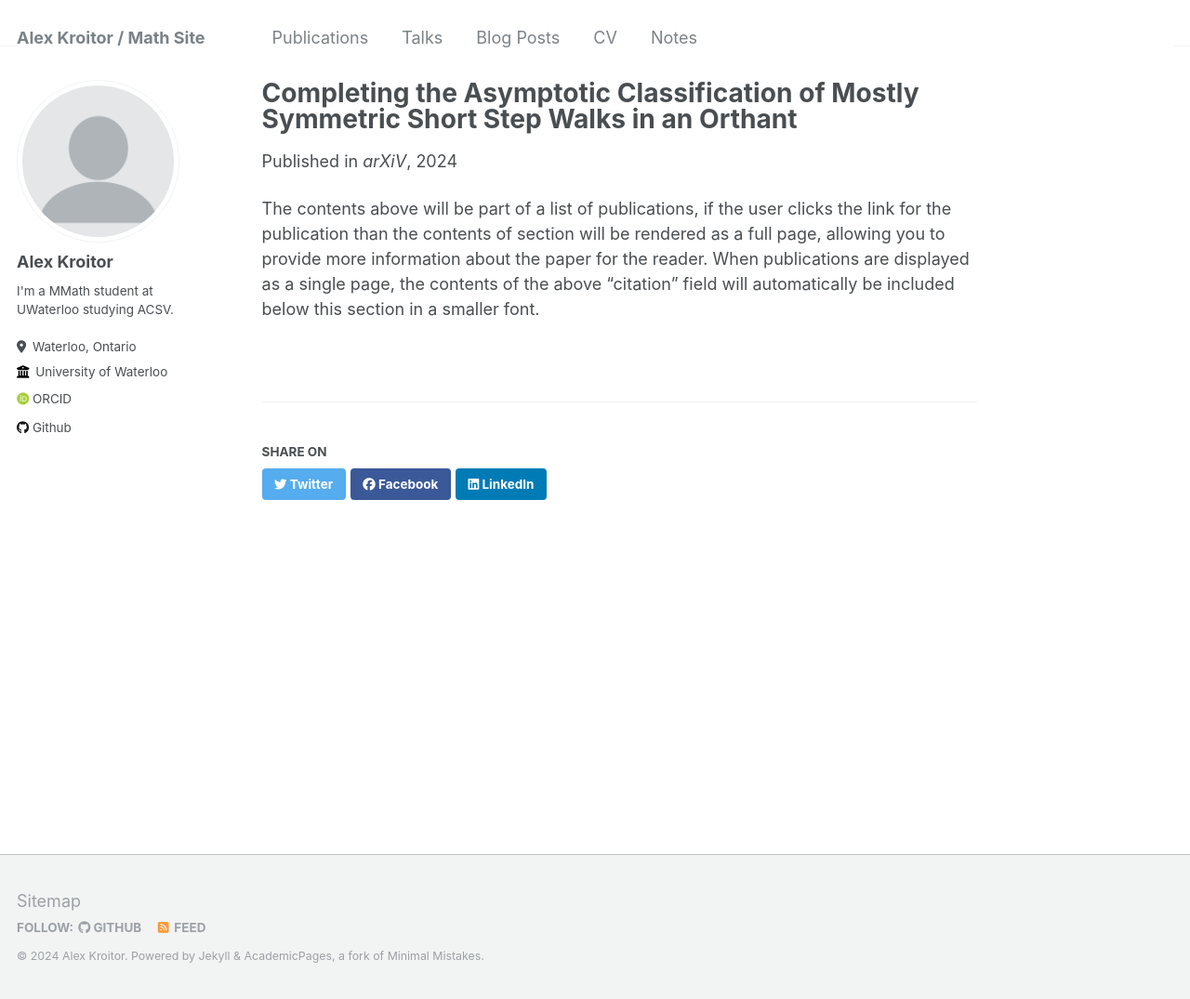
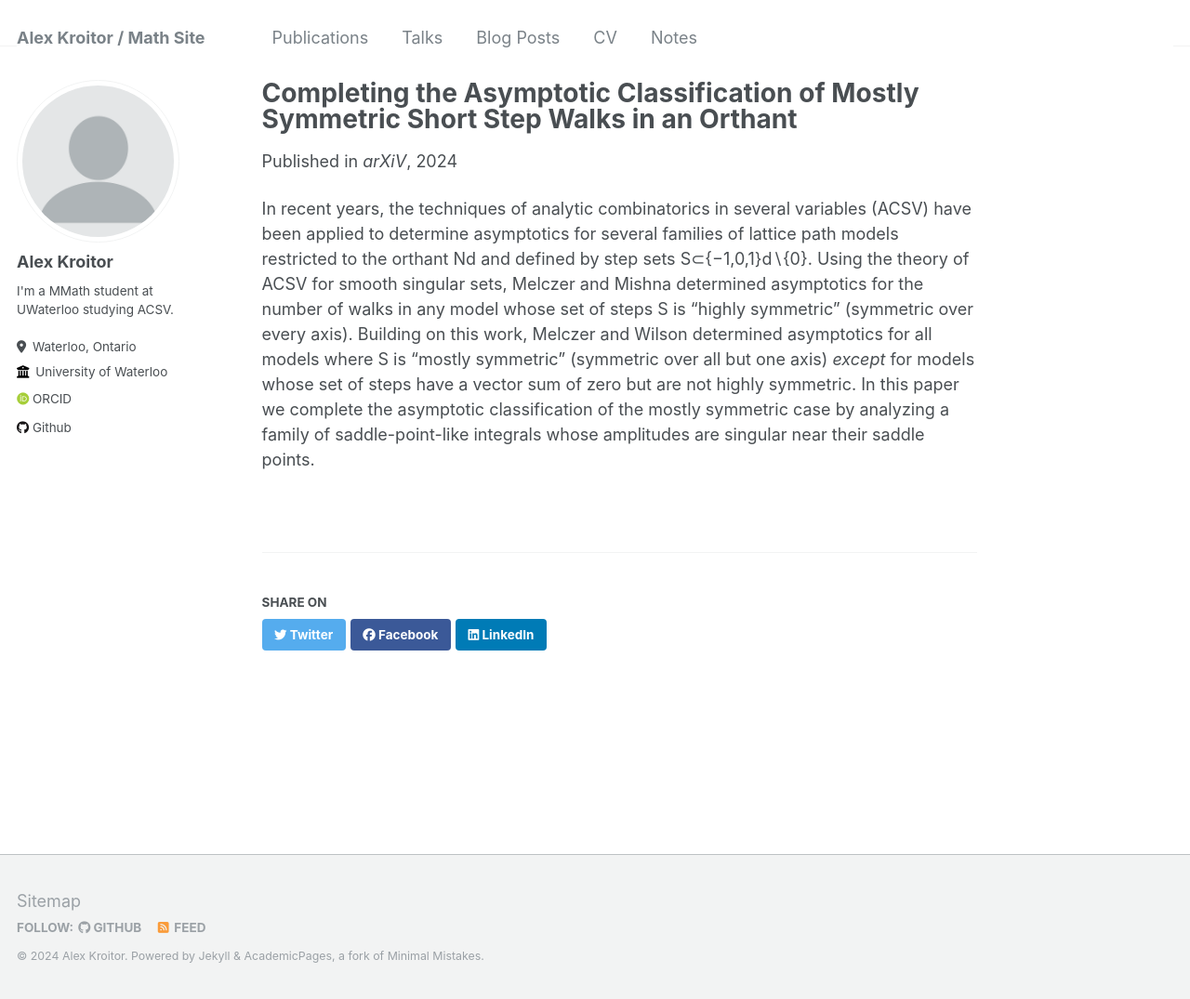
Before and after one commit to akroitor/akroitor.github.io, a Jekyll site: the page built from _publications/2024-01-01.md, in a window 1280 px wide and 1075 px high. Shown: the whole window at 93% size. Built offline with Jekyll 4.4.1, drawn with Linux system fonts in a browser that asks for light colours; some web fonts are replaced.

Commit message:
Update 2024-01-01.md

```diff
--- a/_publications/2024-01-01.md
+++ b/_publications/2024-01-01.md
@@ -2,11 +2,11 @@
 title: "Completing the Asymptotic Classification of Mostly Symmetric Short Step Walks in an Orthant"
 collection: publications
 permalink: /publication/2024-01-01
-excerpt: 'This paper is about the number 1. The number 2 is left for future work.'
+excerpt: 'The asymptotics for short-step models missing one symmetry with zero vector sum are found using ACSV. This completes the classification of step sets that can be analyzed with ACSV.'
 date: 2024-01-01
 venue: 'arXiV'
 paperurl: 'https://arxiv.org/abs/2401.00837'
 citation:
 ---
 
-The contents above will be part of a list of publications, if the user clicks the link for the publication than the contents of section will be rendered as a full page, allowing you to provide more information about the paper for the reader. When publications are displayed as a single page, the contents of the above "citation" field will automatically be included below this section in a smaller font.
+In recent years, the techniques of analytic combinatorics in several variables (ACSV) have been applied to determine asymptotics for several families of lattice path models restricted to the orthant Nd and defined by step sets S⊂{−1,0,1}d∖{0}. Using the theory of ACSV for smooth singular sets, Melczer and Mishna determined asymptotics for the number of walks in any model whose set of steps S is "highly symmetric" (symmetric over every axis). Building on this work, Melczer and Wilson determined asymptotics for all models where S is "mostly symmetric" (symmetric over all but one axis) *except* for models whose set of steps have a vector sum of zero but are not highly symmetric. In this paper we complete the asymptotic classification of the mostly symmetric case by analyzing a family of saddle-point-like integrals whose amplitudes are singular near their saddle points.
```
